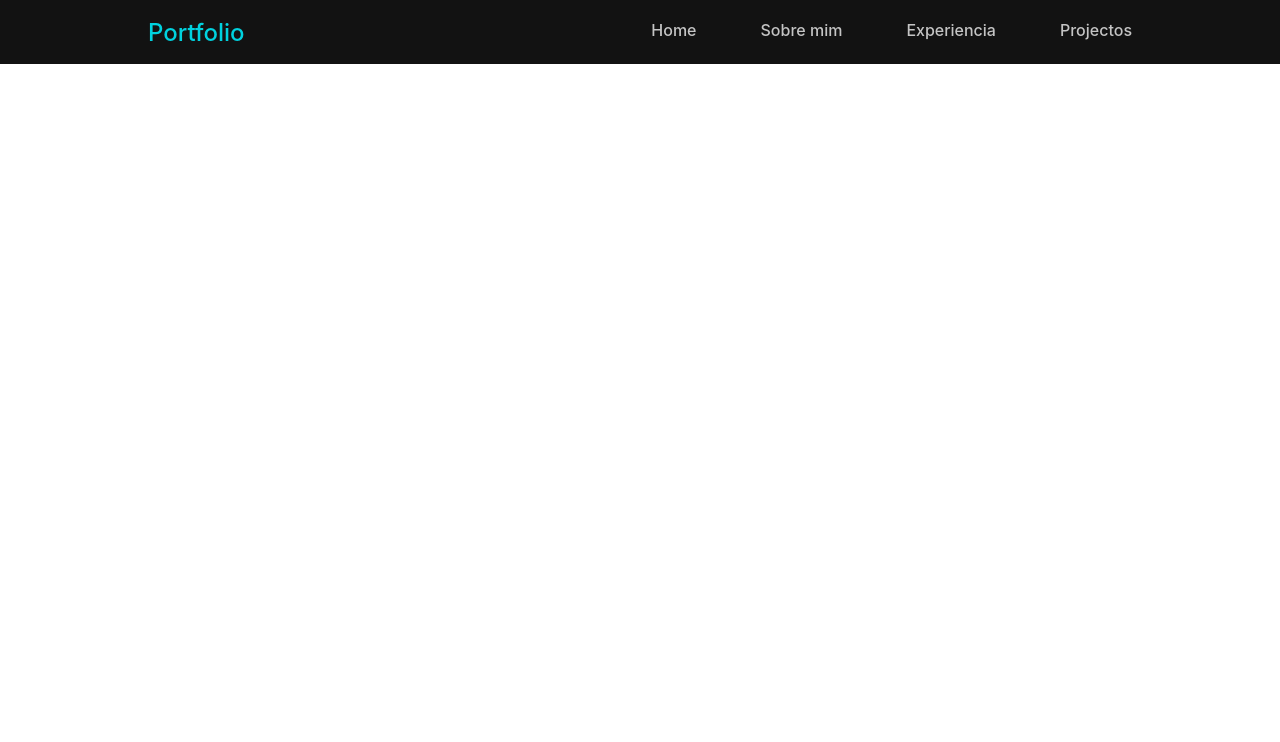
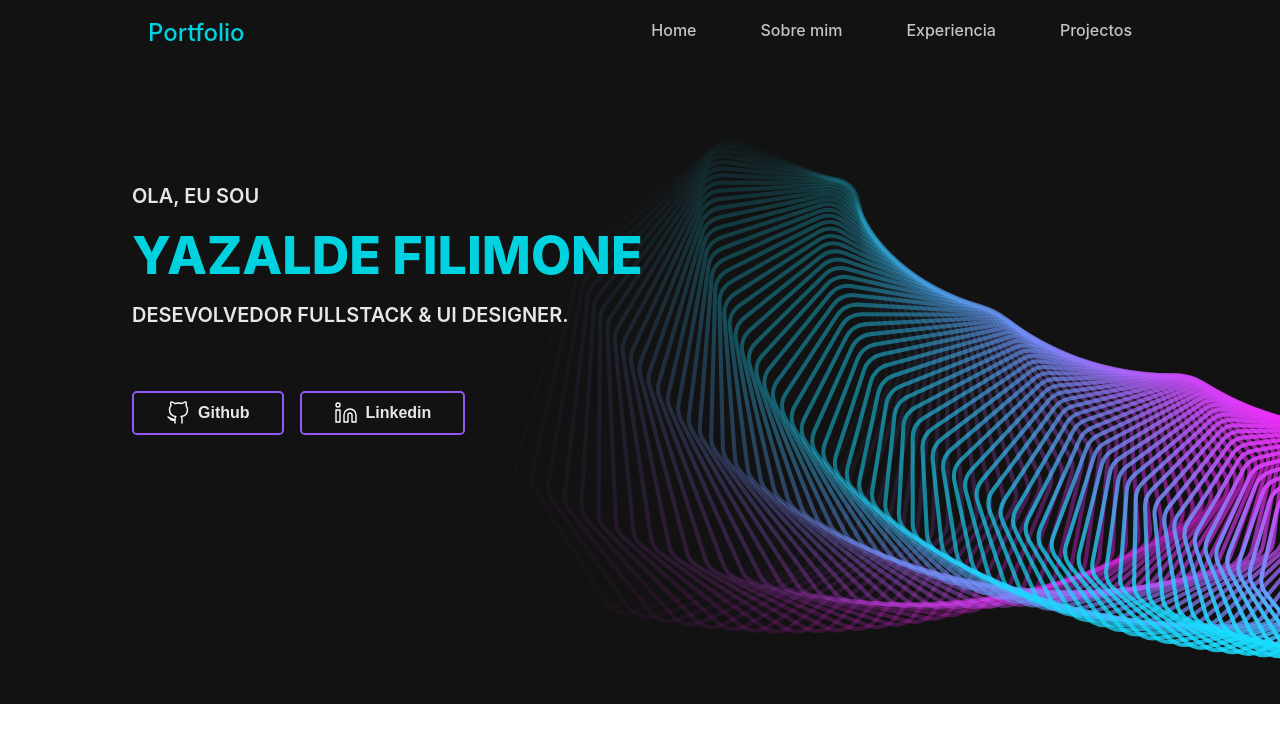
Before and after one commit to yazaldefilimone/challenge-portifolio-condelaria-v2, a React (Create React App) app: page / in a window 1280 px wide. Shown: the top 742 px of the page. Built offline with nearby package versions, Linux system fonts and the light colour scheme.

Commit message:
feat: create home component

```diff
--- a/src/App.tsx
+++ b/src/App.tsx
@@ -1,5 +1,6 @@
 import React, { Fragment, FunctionComponent } from 'react';
 import { Header } from './components/Header';
+import { Home } from './components/Home';
 
 import GlobalStyles from './styles/globalStyle';
 
@@ -7,6 +8,9 @@ export const App: FunctionComponent = () => {
   return (
     <Fragment>
       <Header />
+      <main>
+        <Home />
+      </main>
       <GlobalStyles />
     </Fragment>
   );
--- a/src/components/Global/Button/styles.ts
+++ b/src/components/Global/Button/styles.ts
@@ -1,3 +1,16 @@
 import styled from 'styled-components';
 
-export const Container = styled.button``;
+export const Container = styled.button`
+  display: flex;
+  align-items: center;
+  gap: 0.5rem;
+  min-width: 5rem;
+  border: none;
+  background: none;
+  color: var(--white-color);
+  font-size: var(--normal-font-size);
+  padding: 0.5rem 2rem;
+  border: 2px solid var(--color);
+  border-radius: 0.3rem;
+  font-weight: var(--font-semi-bold);
+`;
--- /dev/null
+++ b/src/components/Home/index.tsx
@@ -0,0 +1,35 @@
+import React, { FunctionComponent } from 'react';
+import { HomeContainer, HomeContent, HomeData, HomeWrapper } from './styles';
+
+import { ReactComponent as Looper } from '../../assets/icons/Looper.svg';
+import looper from '../../assets/icons/Looper.svg';
+import github from '../../assets/icons/github.svg';
+import linkdin from '../../assets/icons/linkedin.svg';
+import { Button } from '../Global/Button';
+
+export const Home: FunctionComponent = () => {
+  return (
+    <HomeContainer img={looper} className="section">
+      <HomeWrapper className="container grid">
+        <HomeContent>
+          <span>Ola, eu sou</span>
+          <h1>Yazalde Filimone</h1>
+          <p>desevolvedor FullStack & Ui Designer.</p>
+          <div>
+            <Button border={true}>
+              <img src={github} alt="github" />
+              Github
+            </Button>
+            <Button border={true}>
+              <img src={linkdin} alt="linkdin" />
+              Linkedin
+            </Button>
+          </div>
+        </HomeContent>
+        {/* <HomeData>
+          <Looper />
+        </HomeData> */}
+      </HomeWrapper>
+    </HomeContainer>
+  );
+};
--- /dev/null
+++ b/src/components/Home/styles.ts
@@ -0,0 +1,55 @@
+import styled, { StyledProps } from 'styled-components';
+interface Props {
+  img: string;
+}
+export const HomeContainer = styled.article`
+  width: 100%;
+  height: 80vh;
+  background-color: var(--dark-color);
+  background-image: url(${(props: StyledProps<Props>) => (props.img ? props.img : '')});
+  background-position: right;
+  background-repeat: no-repeat;
+  /* display: flex;
+  /* align-items: center; */
+  /* justify-content: center; */
+`;
+export const HomeWrapper = styled.article`
+  /* grid-template-columns: 1fr
+  place-items: center; */
+  padding: 3rem;
+  margin-top: 5%;
+`;
+export const HomeContent = styled.article`
+  align-self: left;
+  display: flex;
+  flex-direction: column;
+  gap: 1rem;
+  span,
+  h1,
+  p {
+    text-transform: uppercase;
+  }
+  span,
+  p {
+    font-weight: var(--font-semi-bold);
+    font-size: var(--h3-font-size);
+  }
+  h1 {
+    color: var(--frist-color);
+    font-size: var(--bigest-font-size);
+    font-weight: var(--font-bold);
+  }
+  div {
+    display: flex;
+    align-items: center;
+    gap: 1rem;
+    margin-top: 3rem;
+  }
+`;
+export const HomeData = styled.article`
+  display: none;
+  svg {
+    width: 100%;
+  }
+`;
+// export const HomeContainer = styled.article``;
--- a/src/styles/globalStyle.ts
+++ b/src/styles/globalStyle.ts
@@ -14,6 +14,7 @@ export default createGlobalStyle`
     --header-height:3rem;
 
   --body-font: "Inter", Arial, sans-serif;
+  --bigest-font-size:2.25rem;
   --h1-font-size: 1.5rem;
   --h2-font-size: 1.25rem;
   --h3-font-size: 1rem;
@@ -33,6 +34,7 @@ export default createGlobalStyle`
 
 @media screen and (min-width: 968px) {
   :root {
+    --bigest-font-size:3.25rem;
     --h1-font-size: 2.25rem;
     --h2-font-size: 1.5rem;
     --h3-font-size: 1.25rem;
```
Also changed, not shown: src/assets/icons/Looper.svg.
